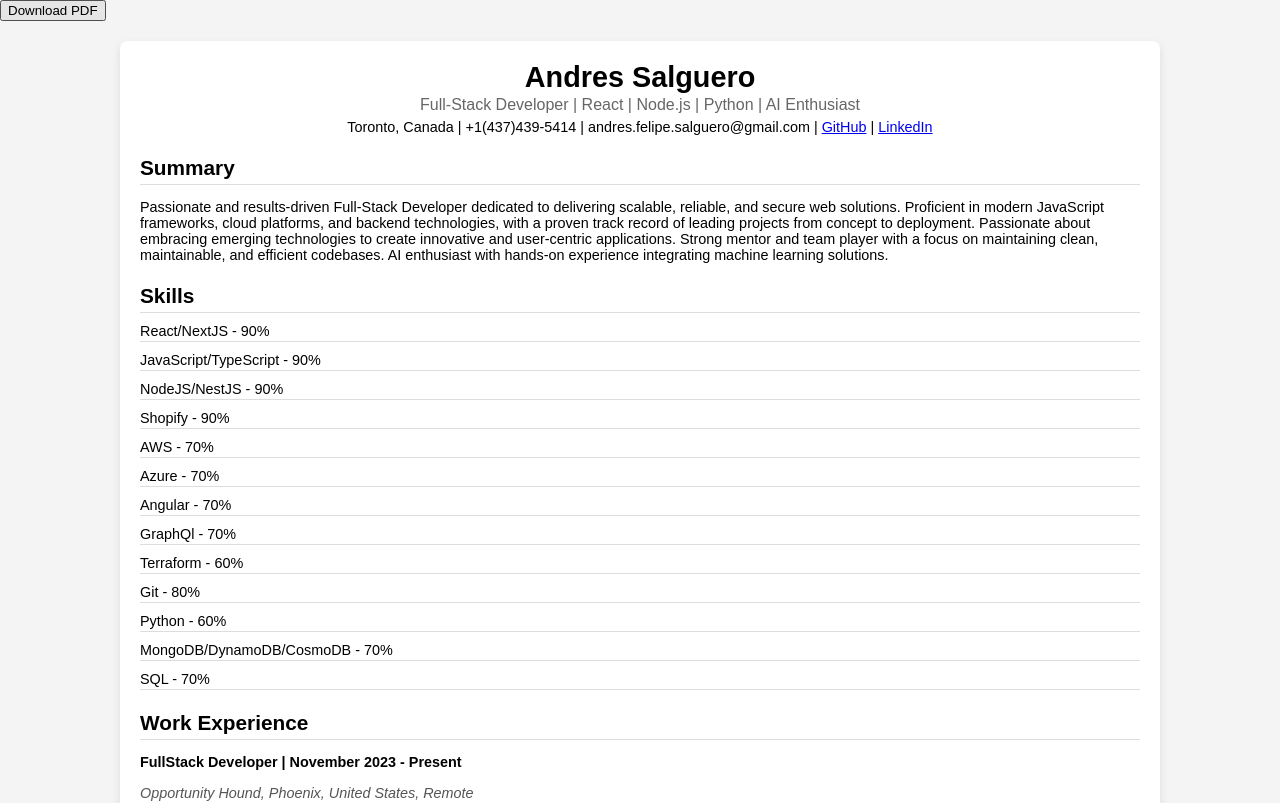
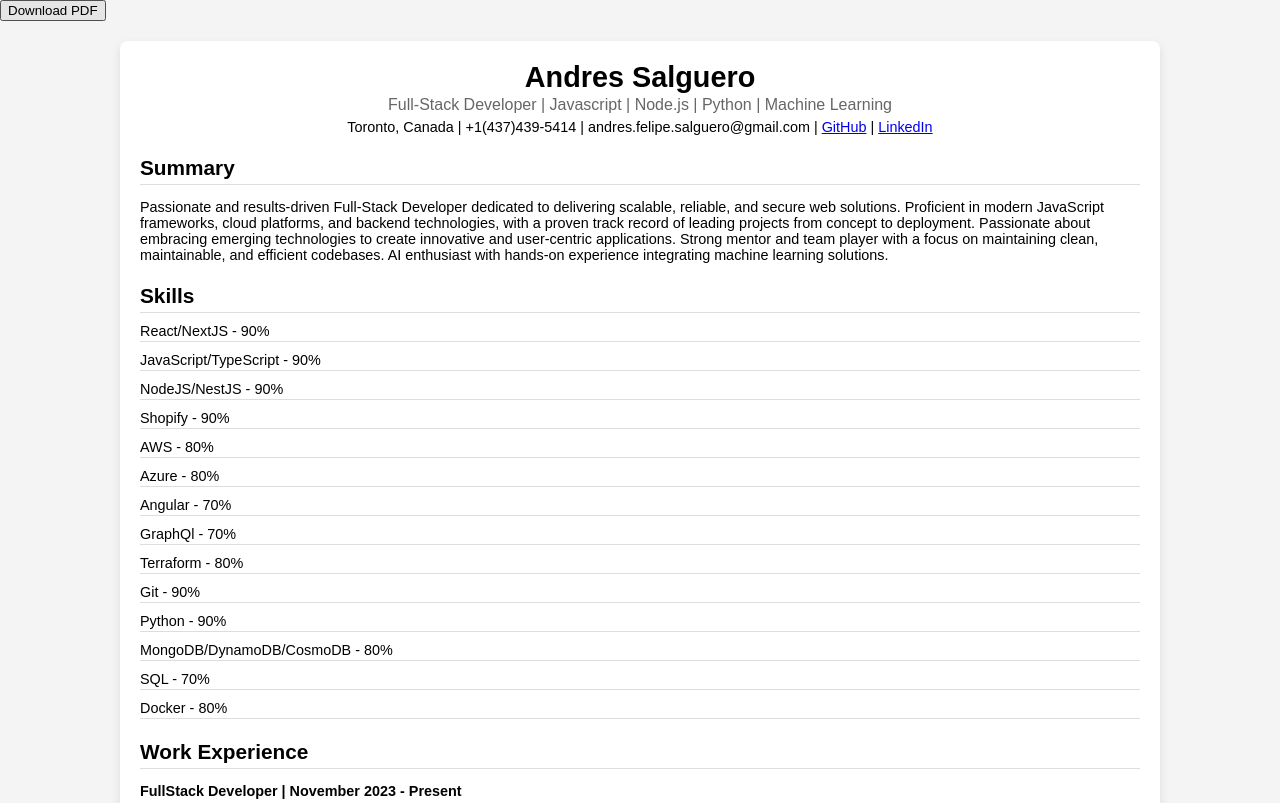
Before and after one commit to afscomercial/resume, a React (Vite) app: page / in a window 1280 px wide. Shown: the top 803 px of the page. Built offline with nearby package versions, Linux system fonts and the light colour scheme.

Commit message:
update skills

```diff
--- a/src/data/resumeData.js
+++ b/src/data/resumeData.js
@@ -1,7 +1,7 @@
 export const resumeData = {
   firstName: "Andres",
   lastName: "Salguero",
-  jobTitle: "Full-Stack Developer | React | Node.js | Python | AI Enthusiast",
+  jobTitle: "Full-Stack Developer | Javascript | Node.js | Python | Machine Learning",
   city: "Toronto",
   postalCode: "M2K3C7",
   country: "Canada",
@@ -48,15 +48,16 @@ export const resumeData = {
     { name: "JavaScript/TypeScript", percent: "90%" },
     { name: "NodeJS/NestJS", percent: "90%" },
     { name: "Shopify", percent: "90%" },
-    { name: "AWS", percent: "70%" },
-    { name: "Azure", percent: "70%" },
+    { name: "AWS", percent: "80%" },
+    { name: "Azure", percent: "80%" },
     { name: "Angular", percent: "70%" },
     { name: "GraphQl", percent: "70%" },
-    { name: "Terraform", percent: "60%" },
-    { name: "Git", percent: "80%" },
-    { name: "Python", percent: "60%" },
-    { name: "MongoDB/DynamoDB/CosmoDB", percent: "70%" },
+    { name: "Terraform", percent: "80%" },
+    { name: "Git", percent: "90%" },
+    { name: "Python", percent: "90%" },
+    { name: "MongoDB/DynamoDB/CosmoDB", percent: "80%" },
     { name: "SQL", percent: "70%" },
+    { name: "Docker", percent: "80%" },
   ],
   languages: ["English - C1", "Spanish - native"],
   professionalSummary: `Passionate and results-driven Full-Stack Developer dedicated to delivering scalable, reliable, and secure web solutions. Proficient in modern JavaScript frameworks, cloud platforms, and backend technologies, with a proven track record of leading projects from concept to deployment. Passionate about embracing emerging technologies to create innovative and user-centric applications. Strong mentor and team player with a focus on maintaining clean, maintainable, and efficient codebases. AI enthusiast with hands-on experience integrating machine learning solutions.`,
```
